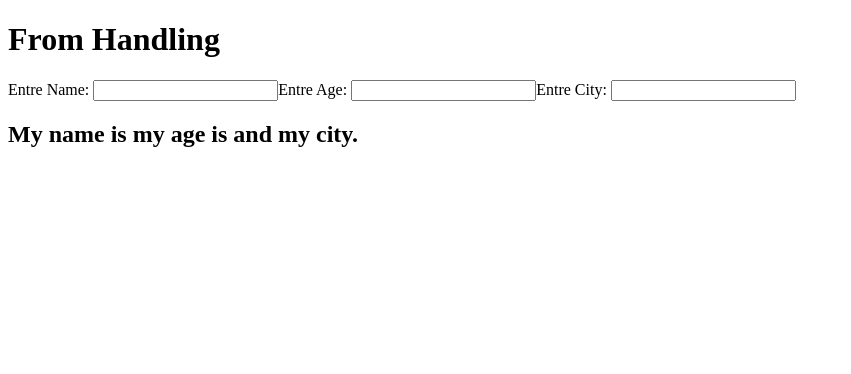
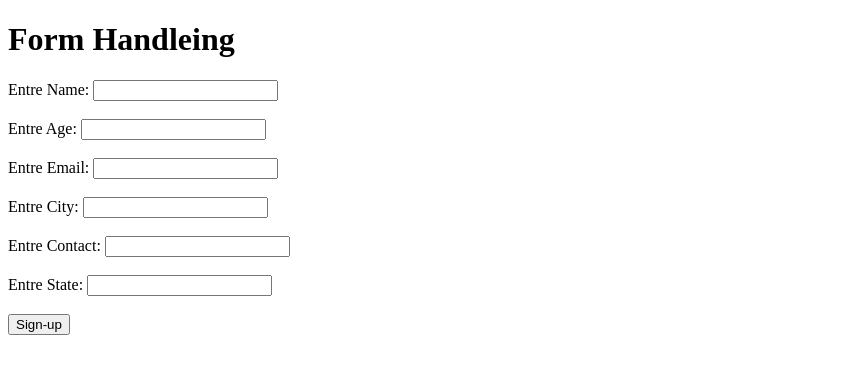
Before and after one commit to Mahaksaxena550/new_react, a React (Vite) app: page / in a window 1280 px wide. Shown: the top 374 px of the page, without its empty margins (0-851 px from the left). Built offline with nearby package versions, Linux system fonts and the light colour scheme.

Commit message:
form compilation

```diff
--- a/src/Form_1.jsx
+++ b/src/Form_1.jsx
@@ -20,7 +20,7 @@ const Form_1 = () => {
       Entre Age: <input type="text" name='myage' value={form.myage} onChange={handlechange} />
       Entre City: <input type="text" name='mycity' value={form.mycity} onChange={handlechange} />
 
-      <h2>My name is {form.myname}  my age is {form.myage} and my city{form.mycity}.</h2>
+      <h2>My name is {form.myname}  my age is {form.myage} and my city {form.mycity}.</h2>
     </>
   )
 }
--- /dev/null
+++ b/src/Form_2.jsx
@@ -0,0 +1,96 @@
+import React from 'react'
+import { useState } from 'react'
+
+const Form_2 = () => {
+
+        let[form,setfrom]=useState({
+          myname:"",
+          myage:"",
+          myemail:"",
+          mycity:"",
+          mycontact:"",
+          mystate:""
+        })
+
+        let handlechange=(e)=>{
+          setfrom({...form , [e.target.name]:e.target.value})
+        }
+
+    const handlesubmit=(e)=>{
+        e.preventDefault()   // if there is an error it will not submite form or refersh page
+
+        let vaild=true
+        if(form.myname.trim()==""){
+            alert("Please entre Name")
+            vaild=false
+
+        }
+
+        else if(form.myage.trim()=="" ){
+            alert("please enter contact")
+             vaild=false
+        }
+        else if(isNaN(form.myage)){
+            alert("enter age")
+             vaild=false
+        }
+
+        else if(form.myemail.trim()==""){
+            alert("Please entre email")
+             vaild=false
+        }
+
+        else if(!(form.myemail.includes("@") && form.myemail.includes(".com"))){
+             alert("Please entre correct email")
+              vaild=false
+        }
+
+        else if(form.mycity.trim()==""){
+            alert("please entre city")
+             vaild=false
+        }
+
+        else if(form.mycontact.trim()==""){
+            alert("please entre contact")
+             vaild=false
+        }
+
+        else if(form.mycontact.length!=10){
+            alert("please entre contact")
+             vaild=false
+        }
+
+
+        else if(form.mystate.trim()==""){
+            alert("please entre state")
+             vaild=false
+        }
+
+        if (vaild){
+            alert("form submitted")
+             vaild=false
+        }
+
+    }
+
+
+  return (
+    <>
+     <h1>Form Handleing</h1>
+
+      <form onSubmit={handlesubmit}>
+
+      Entre Name: <input type="text" name='myname' value={form.myname} onChange={handlechange} /> <br /> <br />
+      Entre Age: <input type="text" name='myage' value={form.myage} onChange={handlechange} />  <br /> <br />
+      Entre Email: <input type="text" name='myemail' value={form.myemail} onChange={handlechange} /> <br /> <br />
+      Entre City: <input type="text" name='mycity' value={form.mycity} onChange={handlechange} /> <br /> <br />
+      Entre Contact: <input type="text" name='mycontact' value={form.mycontact} onChange={handlechange} /> <br /> <br />
+      Entre State: <input type="text" name='mystate' value={form.mystate} onChange={handlechange} /> <br /> <br />
+
+      <button type='submit'>Sign-up</button>
+      </form>
+
+    </>
+  )
+}
+export default Form_2
--- a/src/main.jsx
+++ b/src/main.jsx
@@ -2,7 +2,7 @@ import { createRoot } from 'react-dom/client'
 import './index.css'
 // import App from './Tailwind.jsx'
 // import App from './Map1.jsx'
-import App from './Form_1.jsx'
+import App from './Form_2.jsx'
 // import App from './Props.jsx'
 import { BrowserRouter } from 'react-router-dom'
 
```
